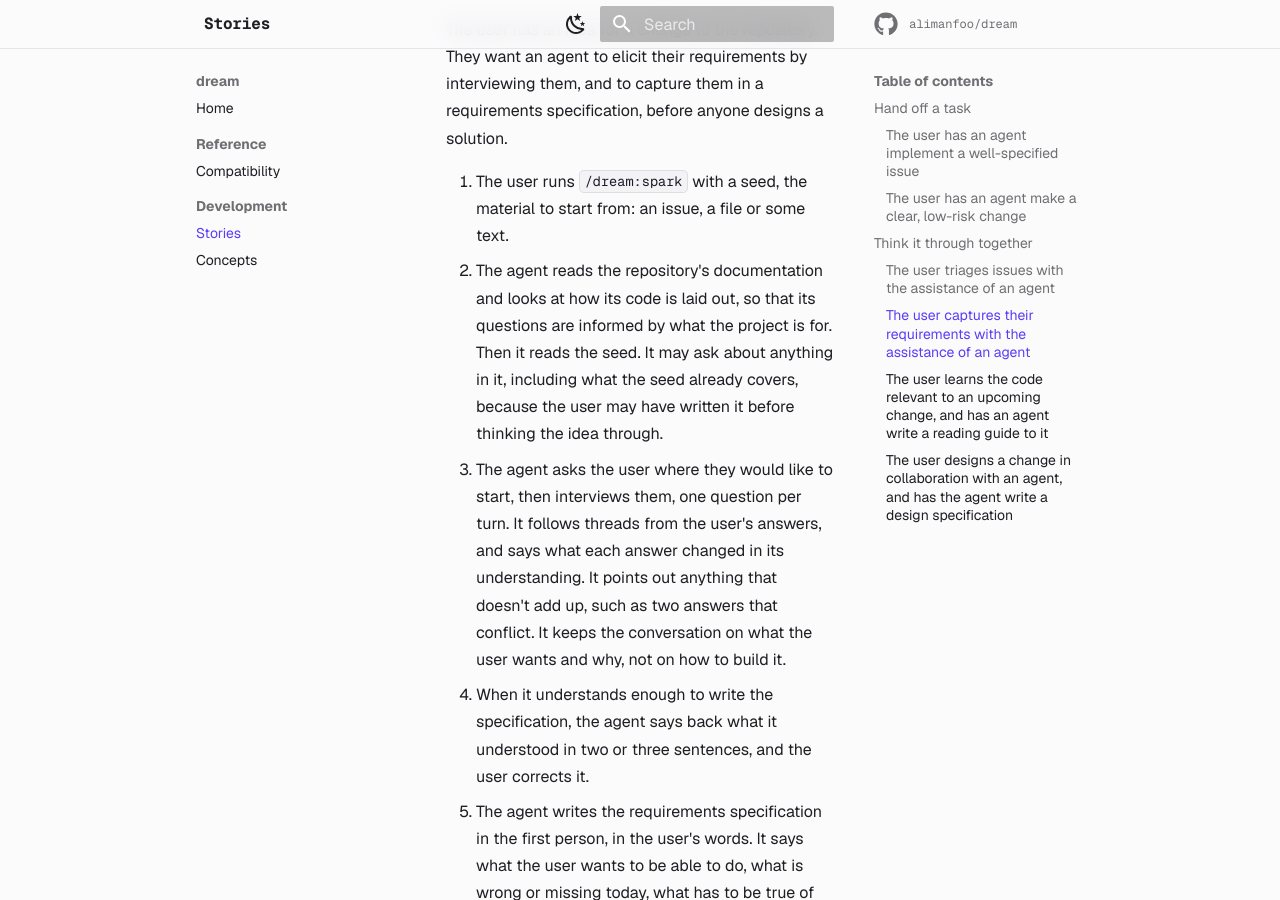
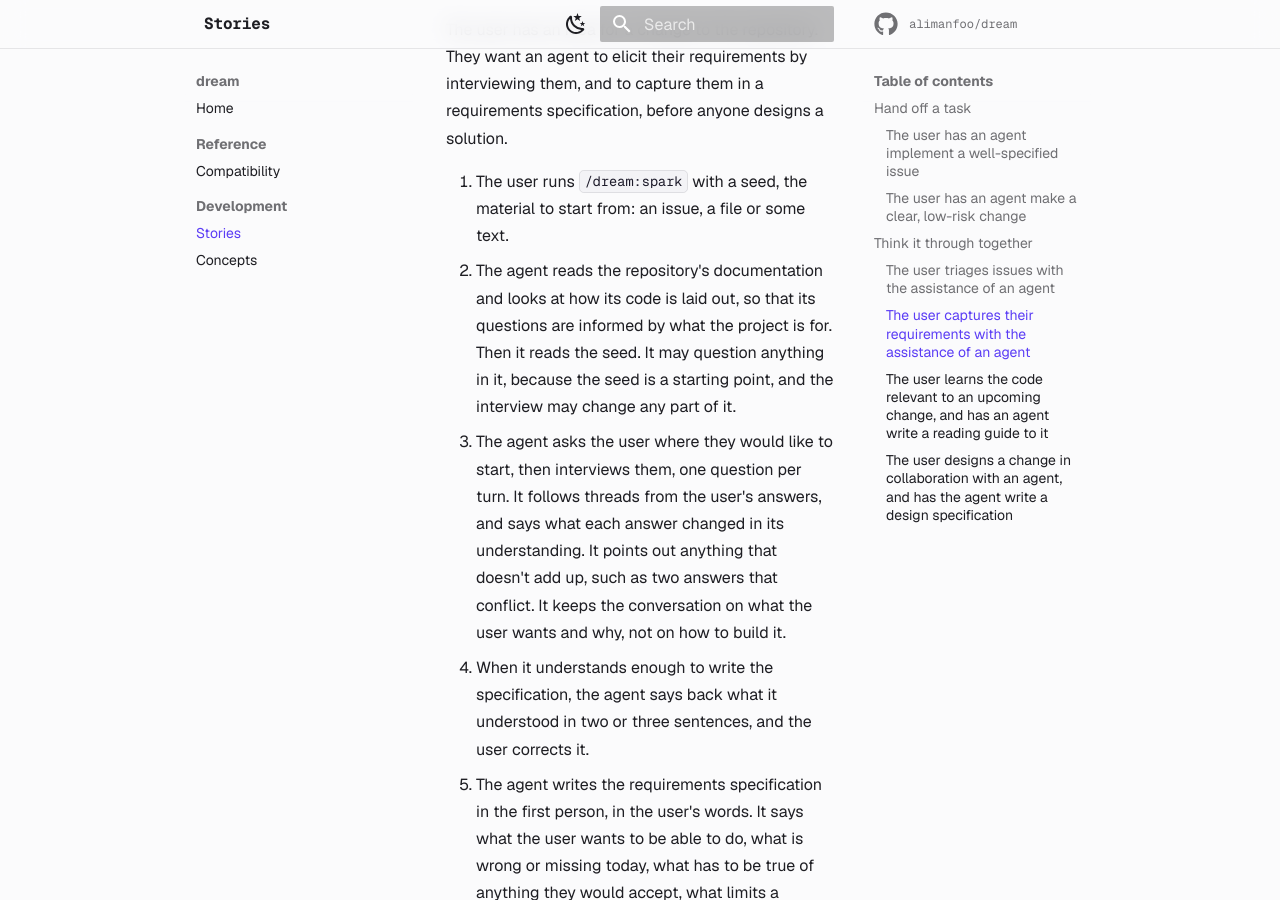
Before and after one commit to alimanfoo/dream, an MkDocs documentation site: the page built from docs/stories.md, in a window 1280 px wide and 900 px high, scrolled down 4477 px. Built offline with MkDocs 1.6.1 and Material for MkDocs 9.7.7, drawn with Linux system fonts in a browser that asks for light colours; comment, search, counter and statistics services are not loaded; some of the changed text lies outside the part shown.

Commit message:
Say the seed is a starting point, in the requirements and design stories
Co-Authored-By: Claude Opus 5.5 <noreply@anthropic.com>
Claude-Session: https://claude.ai/code/session_01SAXrSe6qiSN2QFtc3aSc9T

```diff
--- a/docs/stories.md
+++ b/docs/stories.md
@@ -116,9 +116,8 @@ requirements specification, before anyone designs a solution.
    issue, a file or some text.
 2. The agent reads the repository's documentation and looks at how its code is
    laid out, so that its questions are informed by what the project is for. Then
-   it reads the seed. It may ask about anything in it, including what the seed
-   already covers, because the user may have written it before thinking the idea
-   through.
+   it reads the seed. It may question anything in it, because the seed is a
+   starting point, and the interview may change any part of it.
 3. The agent asks the user where they would like to start, then interviews them,
    one question per turn. It follows threads from the user's answers, and says
    what each answer changed in its understanding. It points out anything that
@@ -196,10 +195,10 @@ from.
 
 1. The user runs `/dream:weave` with a seed: usually a requirements
    specification, or else an issue, a file or some text.
-2. The agent reads the seed. It may question anything in it, because the seed
-   may have been written before anyone read the code. Then it reads the code the
-   change will live in, and the documentation that governs that code, before it
-   says anything about the code.
+2. The agent reads the seed. It may question anything in it, because the seed is
+   a starting point, and designing may change any part of it. Then it reads the
+   code the change will live in, and the documentation that governs that code,
+   before it says anything about the code.
 3. The agent opens with the one thing it noticed in the code that the user
    probably hasn't, and the first thing it would want to settle. Then it puts up
    a few directions at once, a line each, so that both of them can see the range
```
